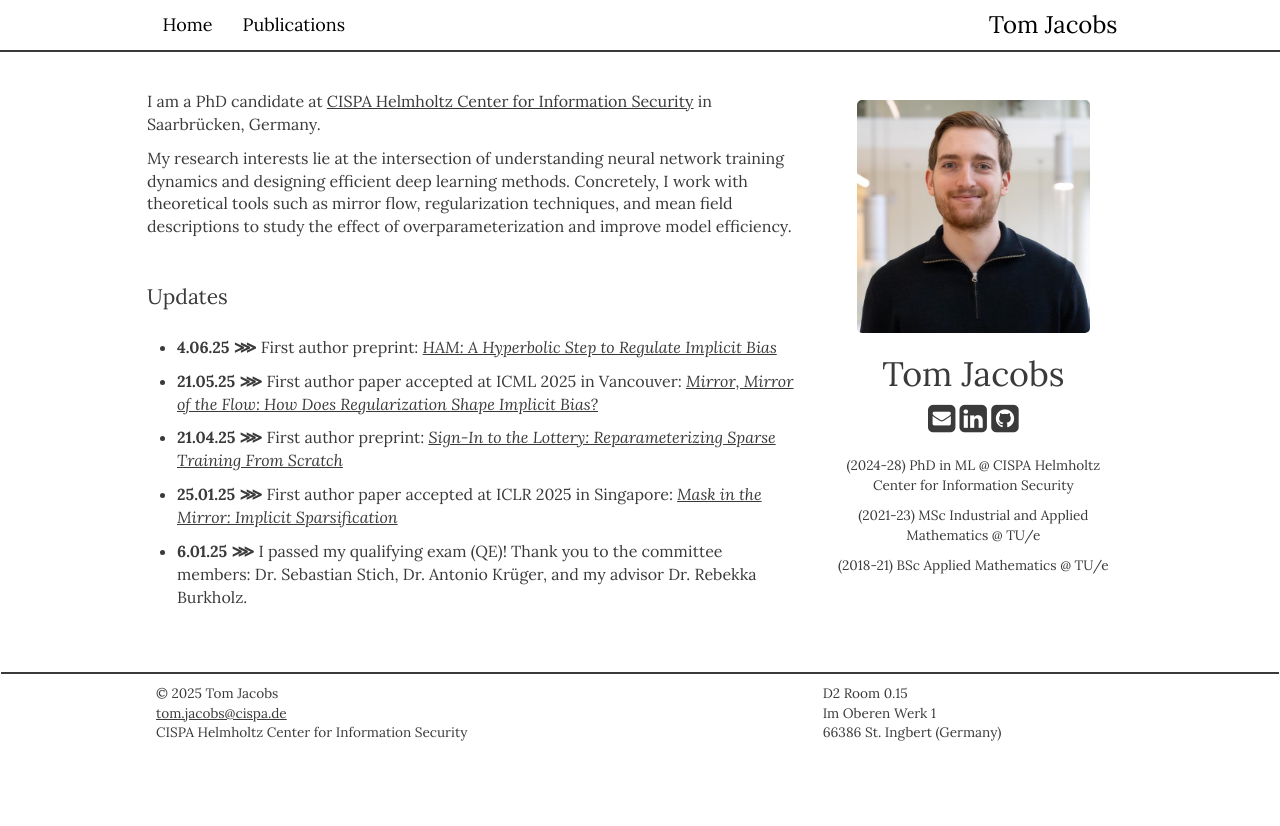
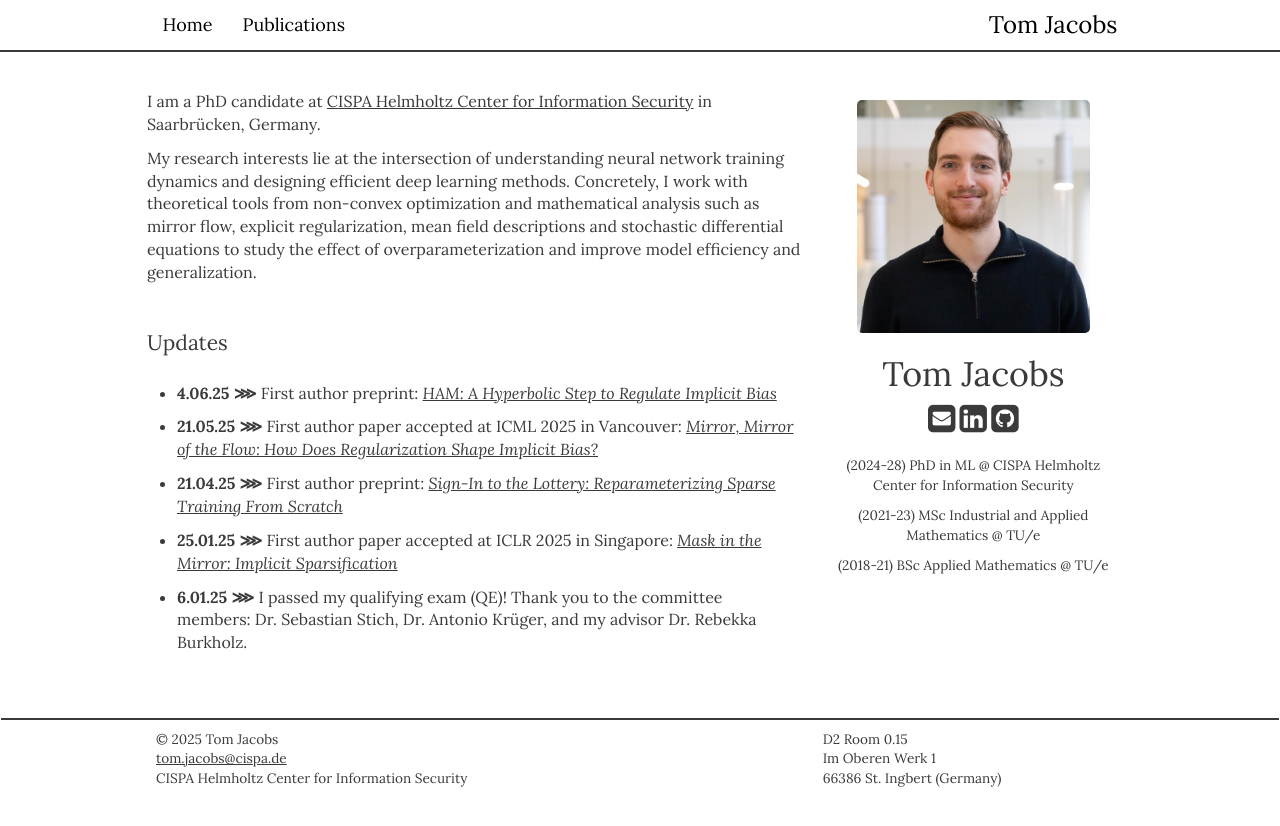
Before and after one commit to TomJacobs05/tomjacobs05.github.io, a Jekyll site: the page built from _pages/home.md, in a window 1280 px wide. Shown: the top 826 px of the page. Built offline with Jekyll 4.4.1, drawn with Linux system fonts in a browser that asks for light colours; nearby versions of some CDN libraries; a style sheet for code colours, icons or effects is not loaded.

Commit message:
Update home.md

```diff
--- a/_pages/home.md
+++ b/_pages/home.md
@@ -7,7 +7,7 @@ permalink: /
 
 I am a PhD candidate at [CISPA Helmholtz Center for Information Security](https://cispa.de) in Saarbrücken, Germany.
 
-My research interests lie at the intersection of understanding neural network training dynamics and designing efficient deep learning methods. Concretely, I work with theoretical tools such as mirror flow, regularization techniques, and mean field descriptions to study the effect of overparameterization and improve model efficiency.
+My research interests lie at the intersection of understanding neural network training dynamics and designing efficient deep learning methods. Concretely, I work with theoretical tools from non-convex optimization and mathematical analysis such as mirror flow, explicit regularization, mean field descriptions and stochastic differential equations to study the effect of overparameterization and improve model efficiency and generalization.
 
 
 
```
